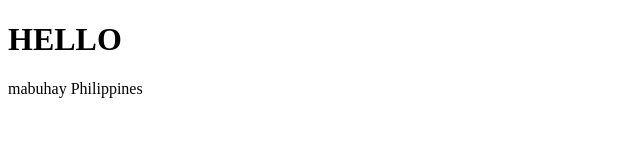
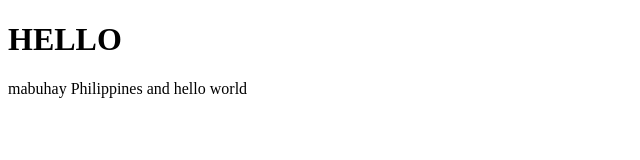
Before and after one commit to c866/kokey, a plain HTML site: page index.html in a window 1280 px wide. Shown: the whole page, without its empty margins (0-640 px from the left). Drawn offline with Linux system fonts and the light colour scheme.

Commit message:
new changes

```diff
--- a/index.html
+++ b/index.html
@@ -8,7 +8,7 @@
 <body>
     <header>
         <h1>HELLO </h1>
-        <p>mabuhay Philippines</p>
+        <p>mabuhay Philippines and hello world</p>
     </header>
 </body>
 </html>
```
